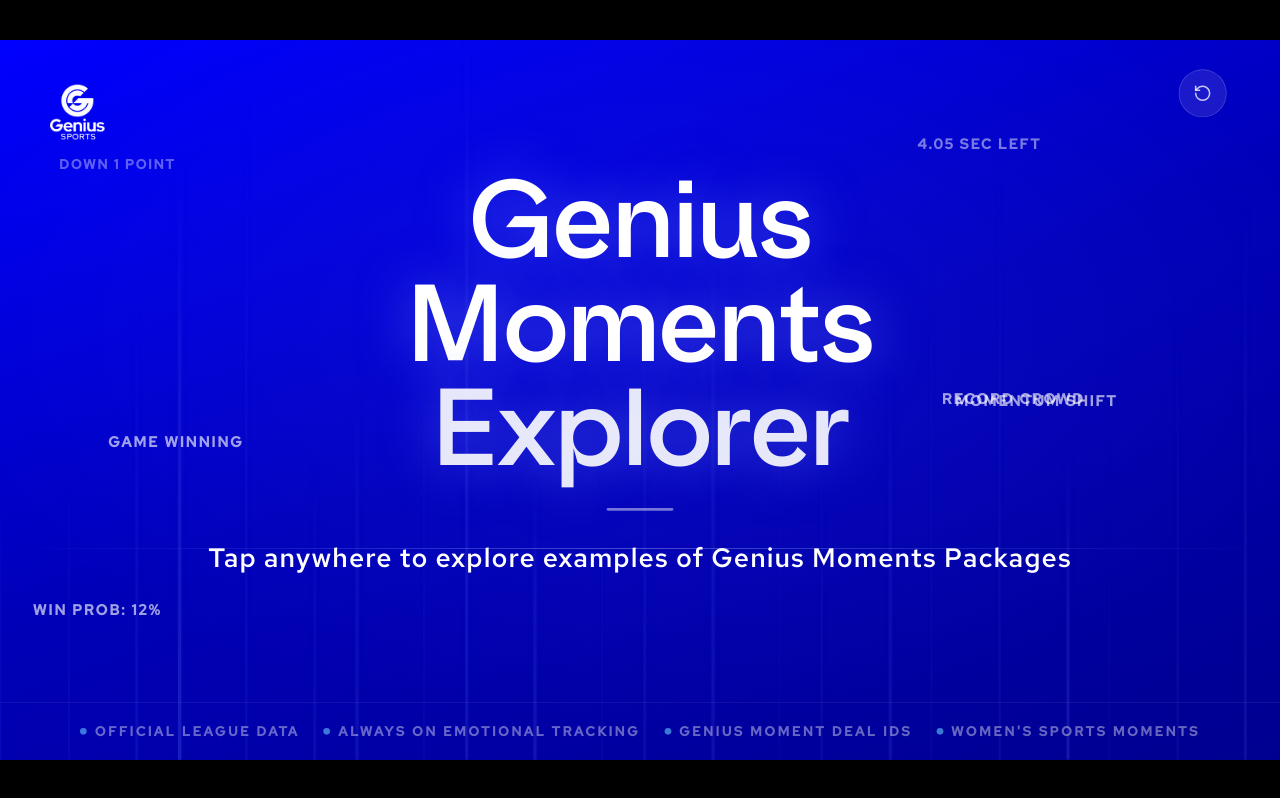
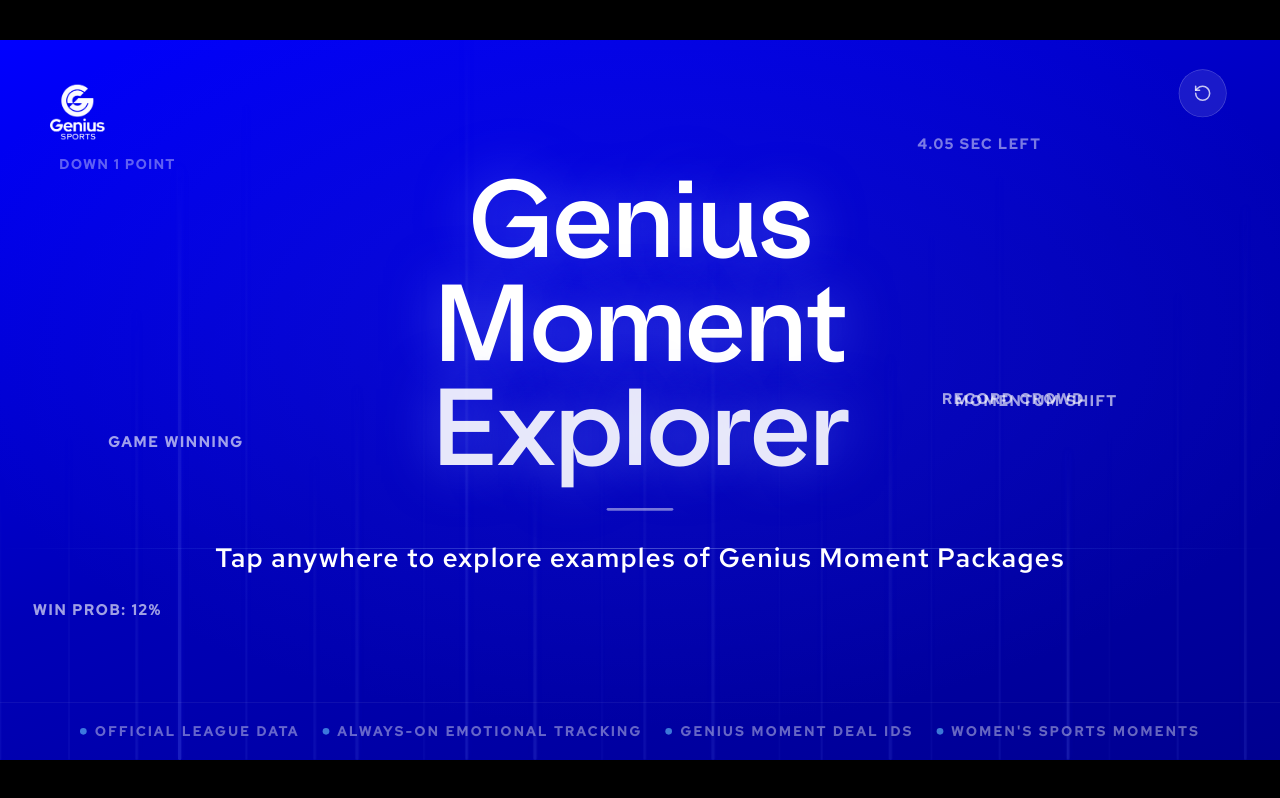
Before and after one commit to travisfleish/NF_touchscreen_v2, a React (Vite) app: page / in a window 1280 px wide. Built offline with nearby package versions, Linux system fonts and the light colour scheme.

Commit message:
Standardize terminology by updating "Genius Moments" to "Genius Moment" across multiple components; improve text descriptions in sportsData for clarity and consistency.

```diff
--- a/src/App.tsx
+++ b/src/App.tsx
@@ -1018,7 +1018,7 @@
                       textShadow: '0 1px 18px rgba(0,0,40,0.55)',
                     }}
                   >
-                    Genius Moments Explorer
+                    Genius Moment Explorer
                   </span>
                 </div>
 
--- a/src/components/IdleAttract.tsx
+++ b/src/components/IdleAttract.tsx
@@ -23,7 +23,7 @@
 
 const STRIP_ITEMS = [
   'Official League Data',
-  'Always On Emotional Tracking',
+  'Always-On Emotional Tracking',
   'Genius Moment Deal IDs',
   "Women's Sports Moments",
 ]
@@ -104,7 +104,7 @@
           initial="initial"
           animate="animate"
         >
-          Genius Moments
+          Genius Moment
           <br />
           <span style={{ color: 'rgba(255,255,255,0.9)' }}>Explorer</span>
         </motion.h1>
@@ -134,7 +134,7 @@
           initial="initial"
           animate="animate"
         >
-          Tap anywhere to explore examples of Genius Moments Packages
+          Tap anywhere to explore examples of Genius Moment Packages
         </motion.p>
       </div>
 
--- a/src/data/sportsData.ts
+++ b/src/data/sportsData.ts
@@ -44,7 +44,7 @@
           {
             id: 'elite-8',
             name: 'Elite 8',
-            trigger: 'Teams advance to the Elite 8 stage',
+            trigger: 'Teams advance to the Elite 8',
             description: '',
           },
           {
@@ -94,7 +94,7 @@
           {
             id: 'historic-matchups',
             name: 'Historic Matchups',
-            trigger: 'Matchups between teams with established competitive history',
+            trigger: 'Matchups between teams with established history',
             description: '',
           },
         ],
@@ -106,13 +106,13 @@
           {
             id: 'live-betting-swings',
             name: 'Live Betting Swings',
-            trigger: 'Significant real-time changes in win probability or game state',
+            trigger: 'Significant real-time changes in win probability or game state via GeniusIQ',
             description: '',
           },
           {
             id: 'odds-shifts',
             name: 'Odds Shifts',
-            trigger: 'Notable movement in betting odds during the game',
+            trigger: 'Notable movement in betting odds during the game via GeniusIQ',
             description: '',
           },
         ],
```
